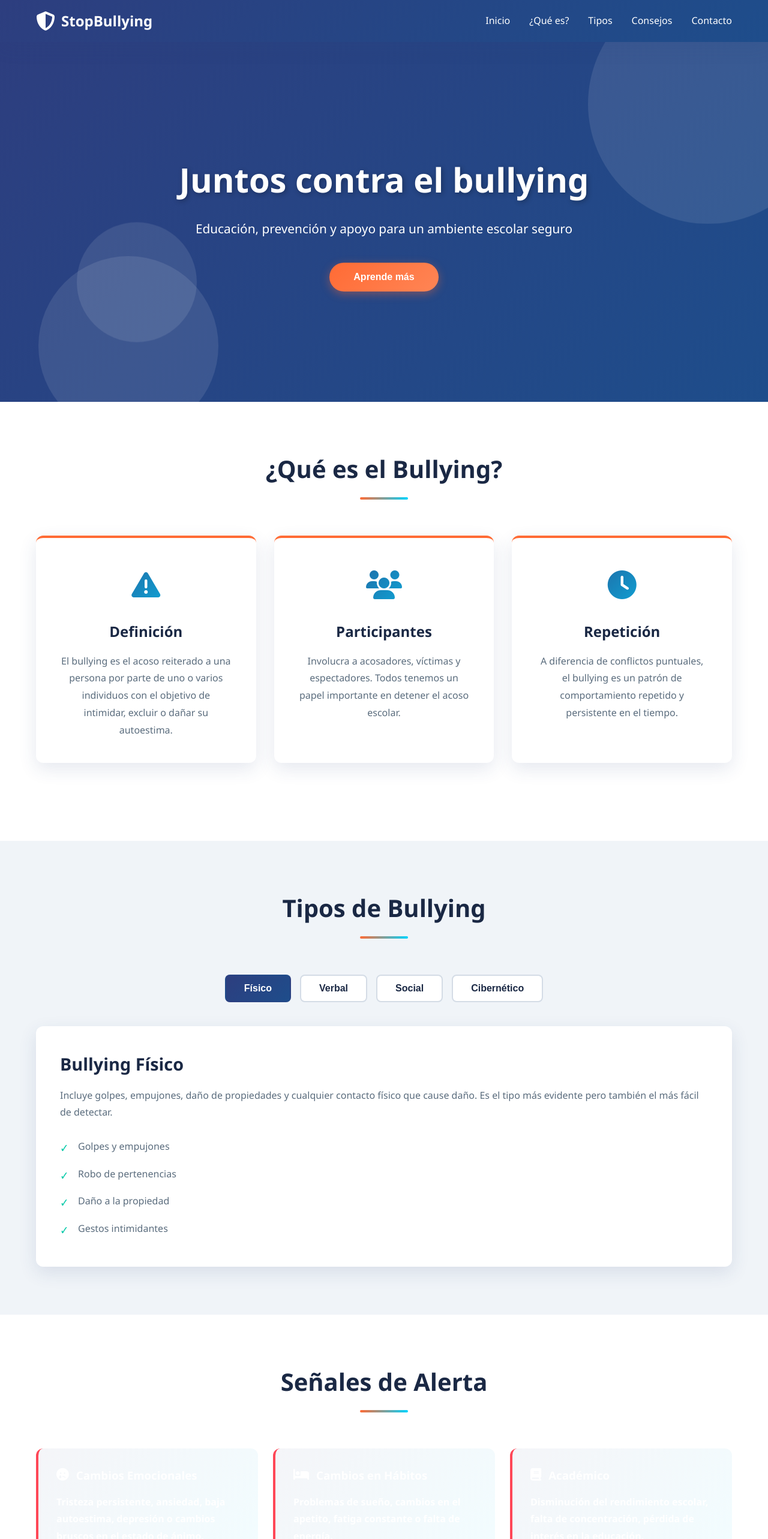
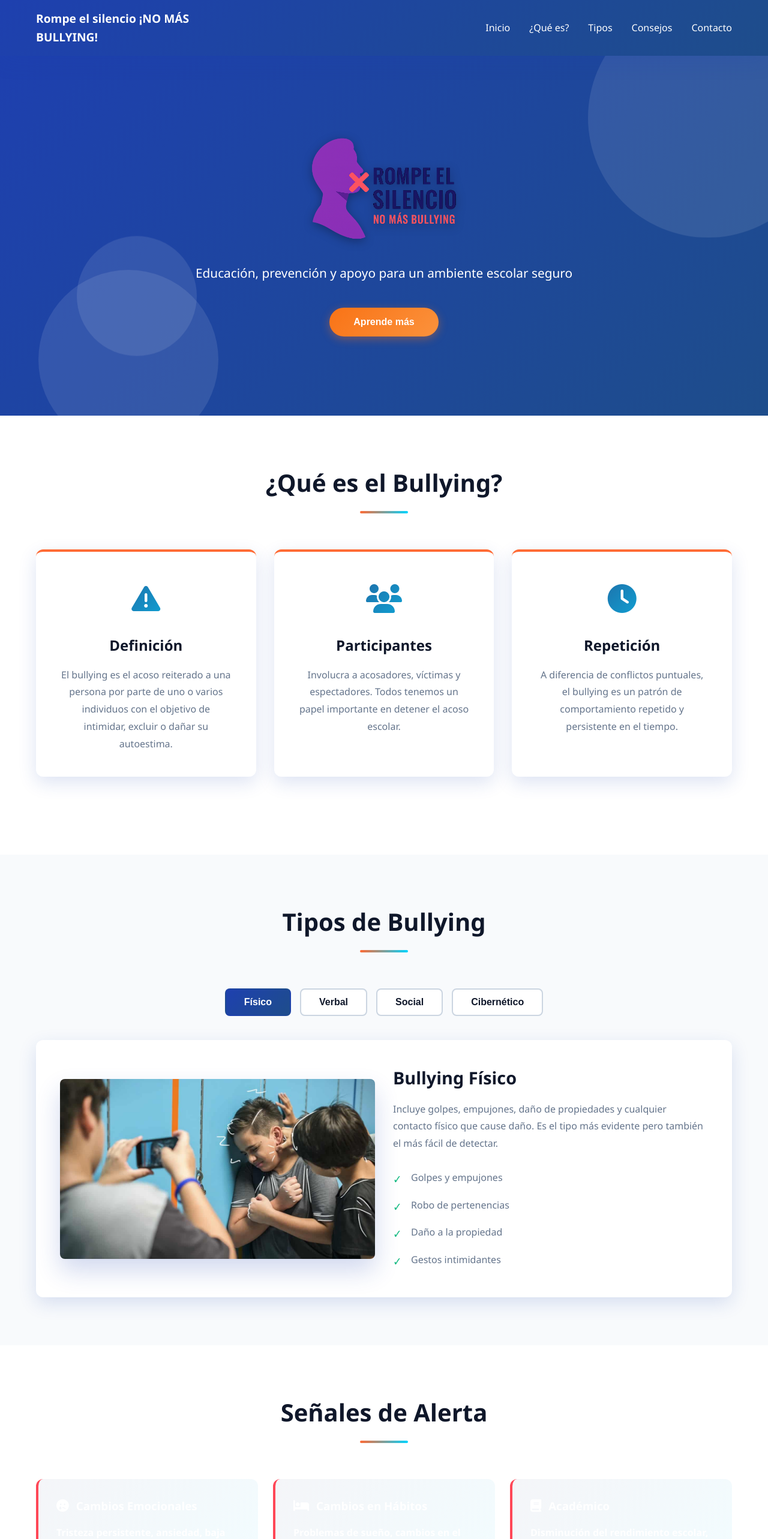
Before and after one commit to aby2026/AltoAlBullying, a React (Vite) app: page / in a window 1280 px wide. Shown: the top 2566 px of the page at 60% size. Built offline with nearby package versions, Linux system fonts and the light colour scheme.

Commit message:
Mejoras: nuevos colores, logo en hero, textos actualizados, imágenes en tipos de bullying

```diff
--- a/index.html
+++ b/index.html
@@ -3,7 +3,7 @@
 <head>
     <meta charset="UTF-8">
     <meta name="viewport" content="width=device-width, initial-scale=1.0">
-    <title>StopBullying - Prevención del Acoso Escolar</title>
+    <title>Rompe el silencio ¡NO MÁS BULLYING! - Prevención del Acoso Escolar</title>
     <link rel="stylesheet" href="https://cdnjs.cloudflare.com/ajax/libs/font-awesome/6.4.0/css/all.min.css">
 </head>
 <body>
--- a/src/App.css
+++ b/src/App.css
@@ -8,13 +8,12 @@
     flex: 1;
 }
 
-/* Scroll indicator */
 .scroll-indicator {
     position: fixed;
     top: 0;
     left: 0;
     height: 4px;
-    background: linear-gradient(90deg, #2d3e7f, #ff6b35);
+    background: linear-gradient(90deg, var(--primary-color), var(--accent-color));
     z-index: 999;
     transition: width 0.1s ease;
 }
--- a/src/components/BullyingTypes.jsx
+++ b/src/components/BullyingTypes.jsx
@@ -7,21 +7,25 @@ export default function BullyingTypes() {
   const types = {
     fisico: {
       title: 'Bullying Físico',
+      image: '/AltoAlBullying/img/BullyingFisico.jpg',
       description: 'Incluye golpes, empujones, daño de propiedades y cualquier contacto físico que cause daño. Es el tipo más evidente pero también el más fácil de detectar.',
       items: ['Golpes y empujones', 'Robo de pertenencias', 'Daño a la propiedad', 'Gestos intimidantes']
     },
     verbal: {
       title: 'Bullying Verbal',
+      image: '/AltoAlBullying/img/BullyingVerbal.webp',
       description: 'Consiste en insultos, burlas, críticas constantes y humillación. Es más difícil de detectar pero genera daño psicológico considerable.',
       items: ['Insultos y groserías', 'Burlas permanentes', 'Críticas hirientes', 'Amenazas verbales']
     },
     social: {
       title: 'Bullying Social',
+      image: '/AltoAlBullying/img/BullyingSocial.webp',
       description: 'Implica exclusión deliberada, rumores y daño a la reputación social. Afecta profundamente la autoestima y el sentido de pertenencia.',
       items: ['Exclusión de grupos', 'Propagación de rumores', 'Aislamiento deliberado', 'Rechazo público']
     },
     cibernetico: {
       title: 'Ciberacoso (Cyberbullying)',
+      image: '/AltoAlBullying/img/Ciberacoso.jpg',
       description: 'Acoso a través de internet, redes sociales y dispositivos digitales. Es persistente, llega a millones y deja registros permanentes.',
       items: ['Mensajes ofensivos', 'Publicaciones hirientes', 'Suplantación de identidad', 'Difusión de fotos sin consentimiento']
     }
@@ -47,6 +51,7 @@ export default function BullyingTypes() {
         <div className="tab-content">
           <div className="tab-pane active">
             <div className="tab-info">
+              <img src={types[activeTab].image} alt={types[activeTab].title} className="tab-image" />
               <div>
                 <h3>{types[activeTab].title}</h3>
                 <p>{types[activeTab].description}</p>
--- a/src/components/Hero.jsx
+++ b/src/components/Hero.jsx
@@ -5,7 +5,7 @@ export default function Hero() {
   return (
     <section id="inicio" className="hero">
       <div className="hero-content">
-        <h1 className="hero-title">Juntos contra el bullying</h1>
+        <img src="/AltoAlBullying/img/Logo.png" alt="Logo" className="hero-logo" />
         <p className="hero-subtitle">Educación, prevención y apoyo para un ambiente escolar seguro</p>
         <button
           className="cta-button"
--- a/src/components/Navbar.jsx
+++ b/src/components/Navbar.jsx
@@ -16,8 +16,7 @@ export default function Navbar() {
     <nav className="navbar">
       <div className="container">
         <div className="nav-brand">
-          <i className="fas fa-shield-alt"></i>
-          <span>StopBullying</span>
+          <span>Rompe el silencio ¡NO MÁS BULLYING!</span>
         </div>
         <ul className={`nav-menu ${isOpen ? 'active' : ''}`}>
           <li><a onClick={() => scrollToSection('inicio')}>Inicio</a></li>
--- a/src/components/styles/BullyingTypes.css
+++ b/src/components/styles/BullyingTypes.css
@@ -19,13 +19,13 @@
 }
 
 .tab-btn:hover {
-    border-color: #00d4ff;
-    color: #2d3e7f;
+    border-color: var(--secondary-color);
+    color: var(--primary-color);
     background: #f0f8ff;
 }
 
 .tab-btn.active {
-    background: linear-gradient(135deg, #2d3e7f, #1e4d8b);
+    background: linear-gradient(135deg, var(--primary-color), #1e4d8b);
     color: white;
     border-color: transparent;
 }
@@ -44,8 +44,18 @@
 
 .tab-info {
     display: grid;
+    grid-template-columns: 1fr 1fr;
     gap: 30px;
     padding: 40px;
+    align-items: center;
+}
+
+.tab-image {
+    width: 100%;
+    height: 300px;
+    object-fit: cover;
+    border-radius: 8px;
+    box-shadow: var(--shadow-lg);
 }
 
 .tab-info h3 {
@@ -76,7 +86,7 @@
     content: '✓';
     position: absolute;
     left: 0;
-    color: #00c9a7;
+    color: var(--success-color);
     font-weight: bold;
     font-size: 1.2rem;
 }
@@ -91,6 +101,11 @@
     }
 
     .tab-info {
+        grid-template-columns: 1fr;
         padding: 25px;
     }
+
+    .tab-image {
+        height: 200px;
+    }
 }
--- a/src/components/styles/Hero.css
+++ b/src/components/styles/Hero.css
@@ -1,5 +1,5 @@
 .hero {
-    background: linear-gradient(135deg, #2d3e7f 0%, #1e4d8b 100%);
+    background: linear-gradient(135deg, var(--primary-color) 0%, #1e4d8b 100%);
     color: white;
     padding: 120px 20px;
     text-align: center;
@@ -59,6 +59,15 @@
     max-width: 800px;
 }
 
+.hero-logo {
+    max-width: 250px;
+    width: 100%;
+    height: auto;
+    margin-bottom: 30px;
+    filter: drop-shadow(0 4px 8px rgba(0, 0, 0, 0.3));
+    animation: slideInDown 0.8s ease-out;
+}
+
 .hero-title {
     font-size: 3.5rem;
     margin-bottom: 20px;
@@ -76,7 +85,7 @@
 }
 
 .cta-button {
-    background: linear-gradient(135deg, #ff6b35, #ff8555);
+    background: linear-gradient(135deg, var(--accent-color), #fb923c);
     color: white;
     border: none;
     padding: 15px 40px;
@@ -85,7 +94,7 @@
     cursor: pointer;
     transition: all 0.3s ease;
     font-weight: 700;
-    box-shadow: 0 4px 15px rgba(255, 107, 53, 0.4);
+    box-shadow: 0 4px 15px rgba(249, 115, 22, 0.4);
     animation: slideInUp 0.8s ease-out 0.4s both;
     position: relative;
     overflow: hidden;
@@ -93,7 +102,7 @@
 
 .cta-button:hover {
     transform: translateY(-3px);
-    box-shadow: 0 6px 20px rgba(255, 107, 53, 0.6);
+    box-shadow: 0 6px 20px rgba(249, 115, 22, 0.6);
 }
 
 .cta-button:active {
--- a/src/components/styles/Navbar.css
+++ b/src/components/styles/Navbar.css
@@ -21,13 +21,10 @@
     display: flex;
     align-items: center;
     gap: 10px;
-    font-size: 1.5rem;
+    font-size: 1.2rem;
     font-weight: bold;
     cursor: pointer;
-}
-
-.nav-brand i {
-    font-size: 2rem;
+    max-width: 300px;
 }
 
 .nav-menu {
--- a/src/index.css
+++ b/src/index.css
@@ -1,16 +1,16 @@
 :root {
-    --primary-color: #2d3e7f;
-    --secondary-color: #00d4ff;
-    --accent-color: #ff6b35;
-    --success-color: #00c9a7;
-    --danger-color: #ff4757;
-    --dark-bg: #0a1428;
-    --light-bg: #f0f4f8;
-    --text-dark: #1a2844;
-    --text-light: #5a6c7d;
-    --border-color: #d4dce6;
-    --shadow: 0 10px 30px rgba(45, 62, 127, 0.12);
-    --shadow-lg: 0 20px 40px rgba(45, 62, 127, 0.18);
+    --primary-color: #1e40af;
+    --secondary-color: #06b6d4;
+    --accent-color: #f97316;
+    --success-color: #10b981;
+    --danger-color: #ef4444;
+    --dark-bg: #0f172a;
+    --light-bg: #f8fafc;
+    --text-dark: #0f172a;
+    --text-light: #64748b;
+    --border-color: #cbd5e1;
+    --shadow: 0 10px 30px rgba(30, 64, 175, 0.15);
+    --shadow-lg: 0 20px 40px rgba(30, 64, 175, 0.2);
 }
 
 * {
```
Also changed, not shown: img/Logo.png (added).
